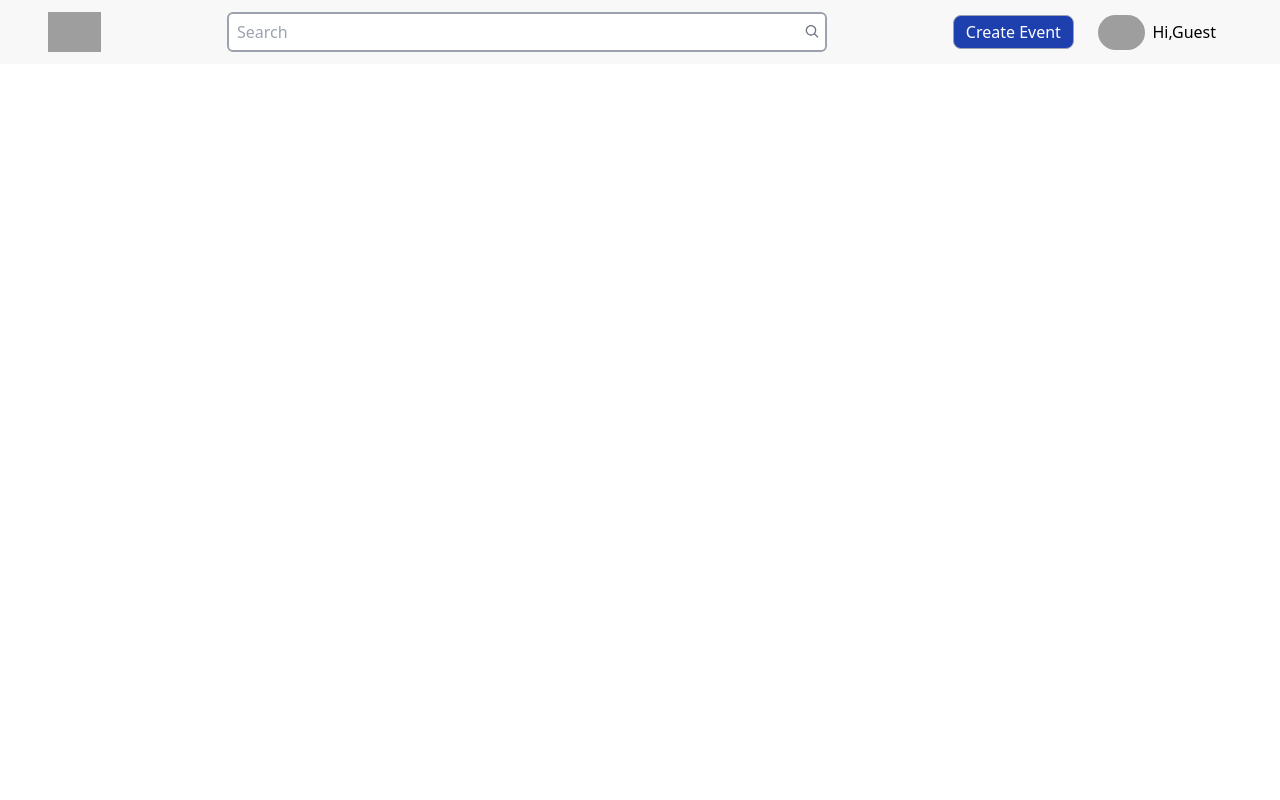
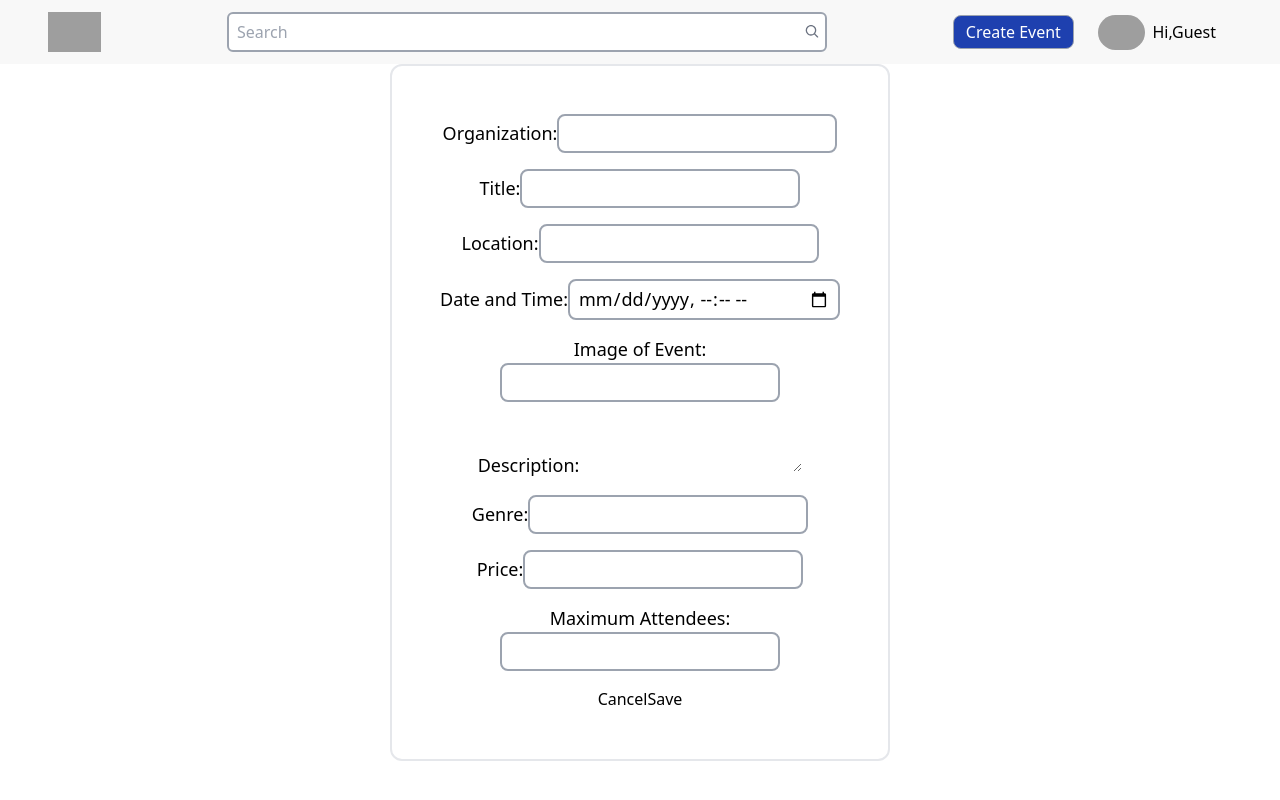
Before and after one commit to neeru0713/cresol-assignment, a React (Create React App) app in the folder frontend/: page /createevent in a window 1280 px wide. Built offline with nearby package versions, Linux system fonts and the light colour scheme; grey boxes are pictures that could not be loaded.

Commit message:
Basic structure of home page grid, create event page, added react router , added links in navbar to route to desired pages 2

```diff
--- a/frontend/src/App.js
+++ b/frontend/src/App.js
@@ -1,11 +1,20 @@
 import NavBar from "./components/NavBar"
+import { BrowserRouter as Router, Route, Routes } from "react-router-dom";
+import CreateEvent from "./components/CreateEvent";
 import './App.css';
+import { Home } from "./components/Home";
 
 function App() {
   return (
-    <div className='text-black'>
-    <NavBar/>
-    </div>
+    <Router>
+      <div className="app">
+        <NavBar />
+        <Routes>
+          <Route path="/" element={<Home/>} />
+          <Route path="/createevent" element={<CreateEvent/>} />
+        </Routes>
+      </div>
+    </Router>
   );
 }
 
--- /dev/null
+++ b/frontend/src/components/CreateEvent.js
@@ -0,0 +1,127 @@
+import React, { useState } from "react";
+
+const CreateEvent = ({ onCancel, onSave }) => {
+  const [formData, setFormData] = useState({
+    organization: "",
+    title: "",
+    location: "",
+    dateTime: "",
+    image: "",
+    description: "",
+    genre: "",
+    price: "",
+    maxAttendees: "",
+  });
+
+  const handleInputChange = (e) => {
+    const { name, value } = e.target;
+    setFormData((prevData) => ({
+      ...prevData,
+      [name]: value,
+    }));
+  };
+
+  const handleSave = () => {
+    onSave(formData);
+  };
+
+  return (
+    <div className="create-event flex flex-col gap-4 border border-2 w-[500px] rounded-xl p-12 text-center m-auto">
+      <label>
+        Organization:
+        <input
+          type="text"
+          name="organization"
+          value={formData.organization}
+          onChange={handleInputChange}
+        />
+      </label>
+
+      <label>
+        Title:
+        <input
+          type="text"
+          name="title"
+          value={formData.title}
+          onChange={handleInputChange}
+        />
+      </label>
+
+      <label>
+        Location:
+        <input
+          type="text"
+          name="location"
+          value={formData.location}
+          onChange={handleInputChange}
+        />
+      </label>
+
+      <label>
+        Date and Time:
+        <input
+          type="datetime-local"
+          name="dateTime"
+          value={formData.dateTime}
+          onChange={handleInputChange}
+        />
+      </label>
+
+      <label>
+        Image of Event:
+        <input
+          type="text"
+          name="image"
+          value={formData.image}
+          onChange={handleInputChange}
+        />
+      </label>
+
+      <label>
+        Description:
+        <textarea
+          name="description"
+          value={formData.description}
+          onChange={handleInputChange}
+        />
+      </label>
+
+      <label>
+        Genre:
+        <input
+          type="text"
+          name="genre"
+          value={formData.genre}
+          onChange={handleInputChange}
+        />
+      </label>
+
+      <label>
+        Price:
+        <input
+          type="text"
+          name="price"
+          value={formData.price}
+          onChange={handleInputChange}
+        />
+      </label>
+
+      <label>
+        Maximum Attendees:
+        <input
+          type="number"
+          name="maxAttendees"
+          value={formData.maxAttendees}
+          onChange={handleInputChange}
+        />
+      </label>
+
+      <div>
+        <button onClick={onCancel}>Cancel</button>
+        <button onClick={handleSave}>Save</button>
+      </div>
+    </div>
+  );
+};
+
+export default CreateEvent;
--- /dev/null
+++ b/frontend/src/components/Home.js
@@ -0,0 +1,18 @@
+import React from 'react'
+
+export const Home = () => {
+    const columnData = ["Column 1", "Column 2", "Column 3", "Column 4"];
+
+  return (
+    <div className="home">
+      <div className="grid-container mt-10 p-4">
+        {columnData.map((item, index) => (
+          <div key={index} className="grid-item">
+            {item}
+          </div>
+        ))}
+      </div>
+    </div>
+  );
+}
+export default Home;
--- a/frontend/src/components/NavBar.js
+++ b/frontend/src/components/NavBar.js
@@ -1,6 +1,7 @@
 import React, { useState, useEffect, useRef } from "react";
 import { CgSearch } from "react-icons/cg";
 import Register from "./Register";
+import { Link } from "react-router-dom";
 
 const NavBar = () => {
   const [searchText, setSearchText] = useState("");
@@ -42,11 +43,14 @@ const NavBar = () => {
   return (
     <>
       <div className="navbar flex justify-between px-2 py-3 items-center bg-[#F8F8F8]">
+        <Link to="/">
+          {" "}
           <img
             className="h-[40px] ml-10"
             src="https://www.cresolinfoserv.com/static/e1bd846383d17f597aa26998e4e51991/b06b5/logo.avif"
             alt="Logo"
           />
+        </Link>
         <div className="search-container relative">
           <input
             type="text"
@@ -59,9 +63,11 @@ const NavBar = () => {
         </div>
 
         <div className="flex justify-between gap-6 items-center">
+          <Link to="/createevent">
             <button className="font-medium border border-gray-400 px-3 py-1 rounded-lg text-white bg-blue-800 hover:bg-blue-600">
               Create Event
             </button>
+          </Link>
           <div
             className="user-info cursor-pointer relative flex items-center mr-14 gap-2"
             onClick={handlePopoverToggle}
@@ -72,7 +78,7 @@ const NavBar = () => {
               src="https://assets-in.bmscdn.com/static/2023/10/default-pic.png"
               alt="User"
             />
-            <span>Hi,{ user || "Guest"}</span>
+            <span>Hi,{user || "Guest"}</span>
             {isPopoverVisible && (
               <div className="popover rounded-lg absolute bg-white right-0 shadow-md top-10">
                 <ul className="p-4 border border-gray-300 rounded-lg border-lg w-[150px] text-center flex flex-col">
```
Lines whose indentation alone changed are shown as unchanged.
